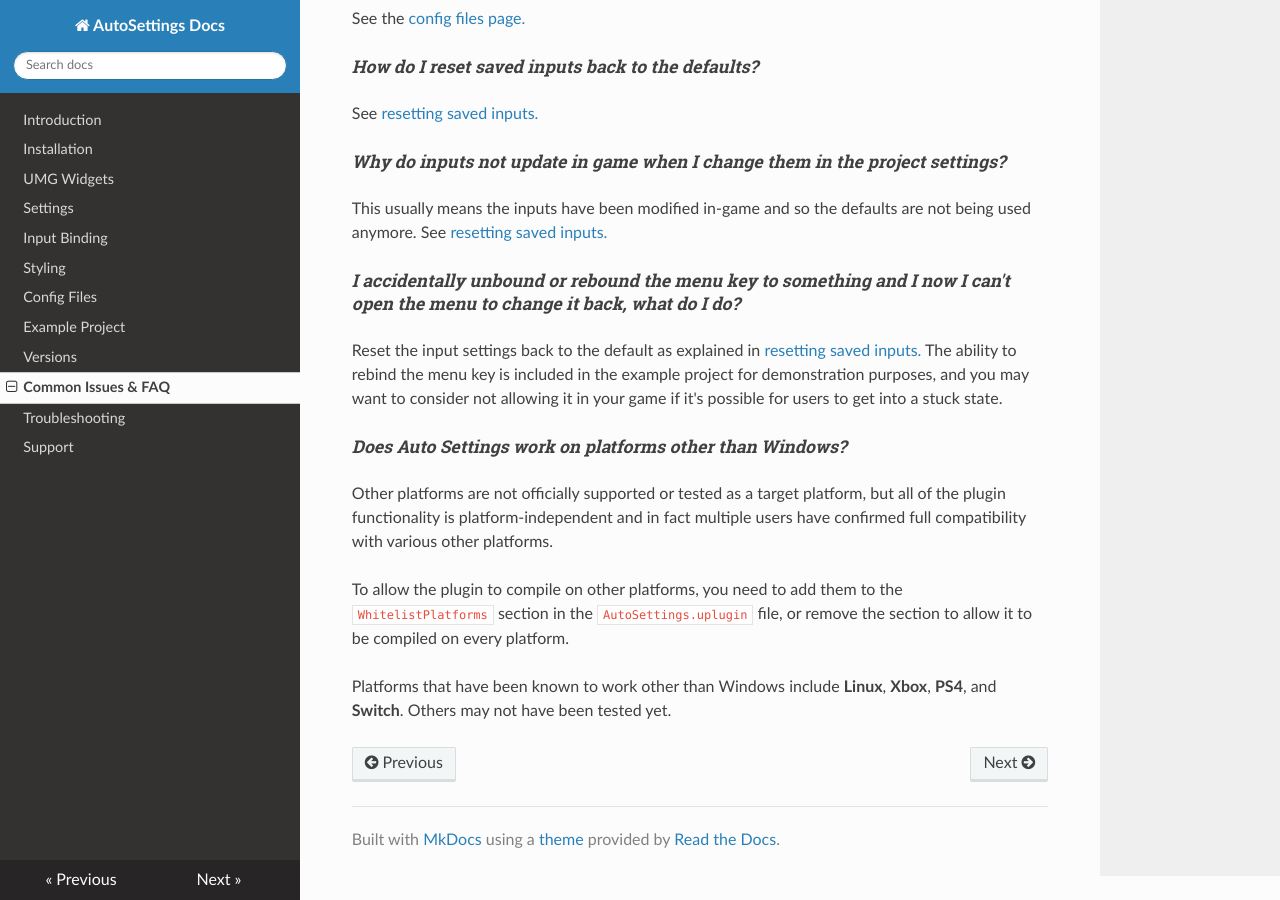
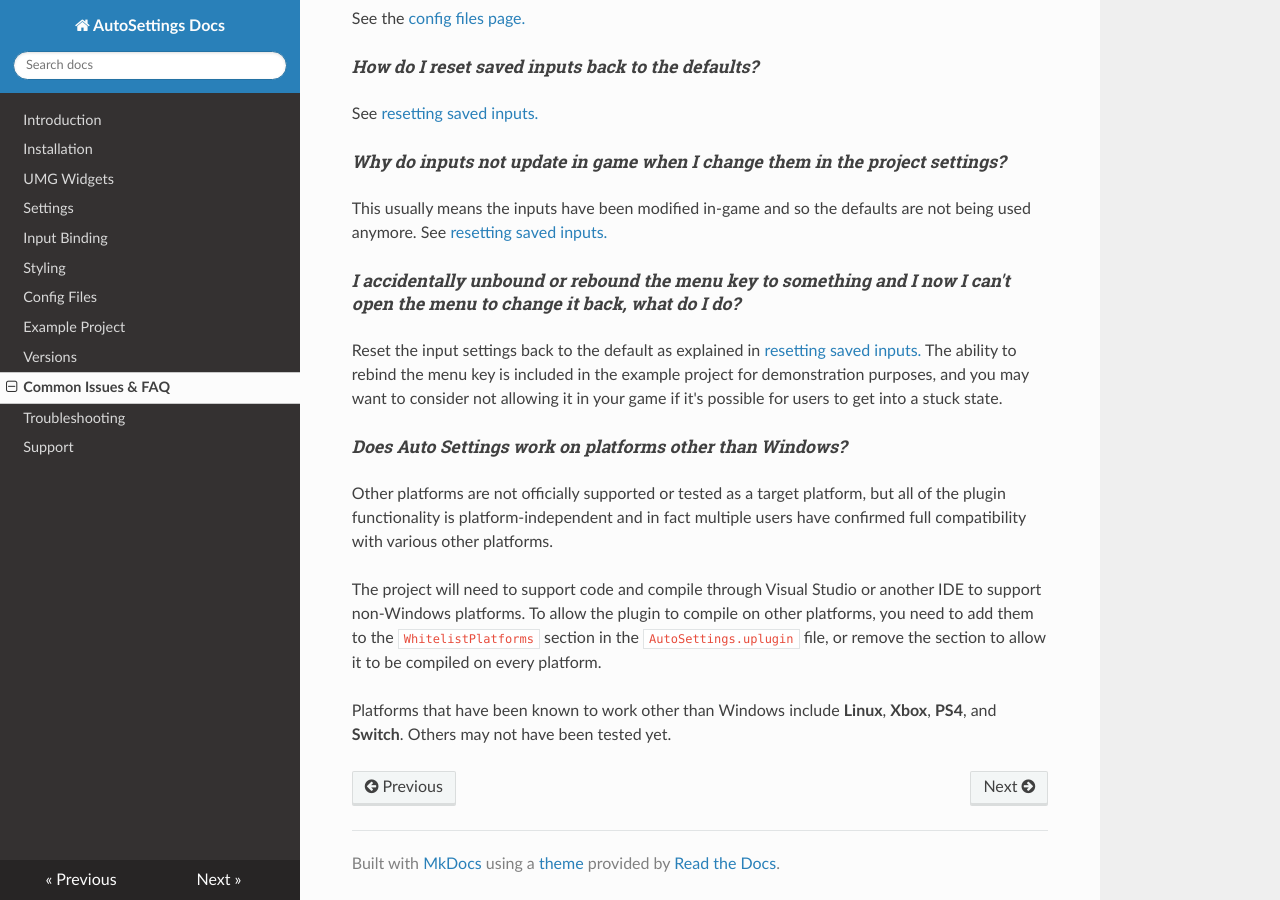
Before and after one commit to Acren/AutoSettings-Docs, an MkDocs documentation site: the page built from docs/faq.md, in a window 1280 px wide and 900 px high, scrolled down 925 px. Built offline with MkDocs 1.6.1, drawn with Linux system fonts in a browser that asks for light colours; nearby versions of some CDN libraries; old or Windows-style settings are respelled for this version of MkDocs.

Commit message:
Update non-windows platforms

```diff
--- a/docs/faq.md
+++ b/docs/faq.md
@@ -45,6 +45,7 @@ The ability to rebind the menu key is included in the example project for demons
 
 Other platforms are not officially supported or tested as a target platform, but all of the plugin functionality is platform-independent and in fact multiple users have confirmed full compatibility with various other platforms.
 
+The project will need to support code and compile through Visual Studio or another IDE to support non-Windows platforms.
 To allow the plugin to compile on other platforms, you need to add them to the `WhitelistPlatforms` section in the `AutoSettings.uplugin` file, or remove the section to allow it to be compiled on every platform.
 
 Platforms that have been known to work other than Windows include **Linux**, **Xbox**, **PS4**, and **Switch**. Others may not have been tested yet.
```
